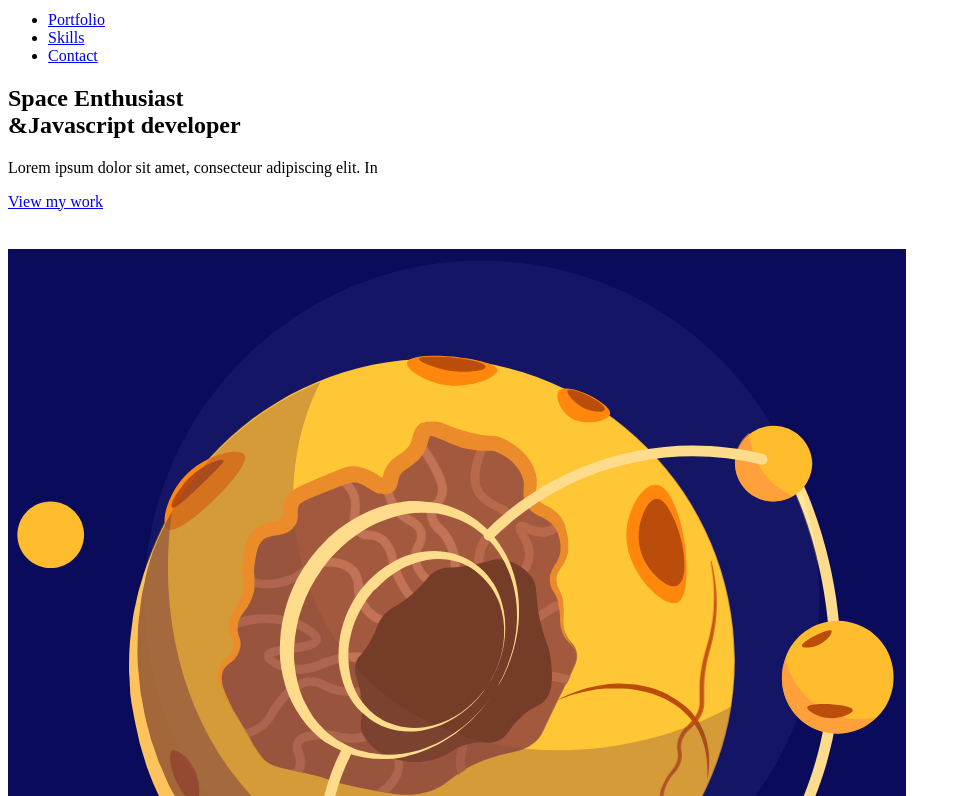
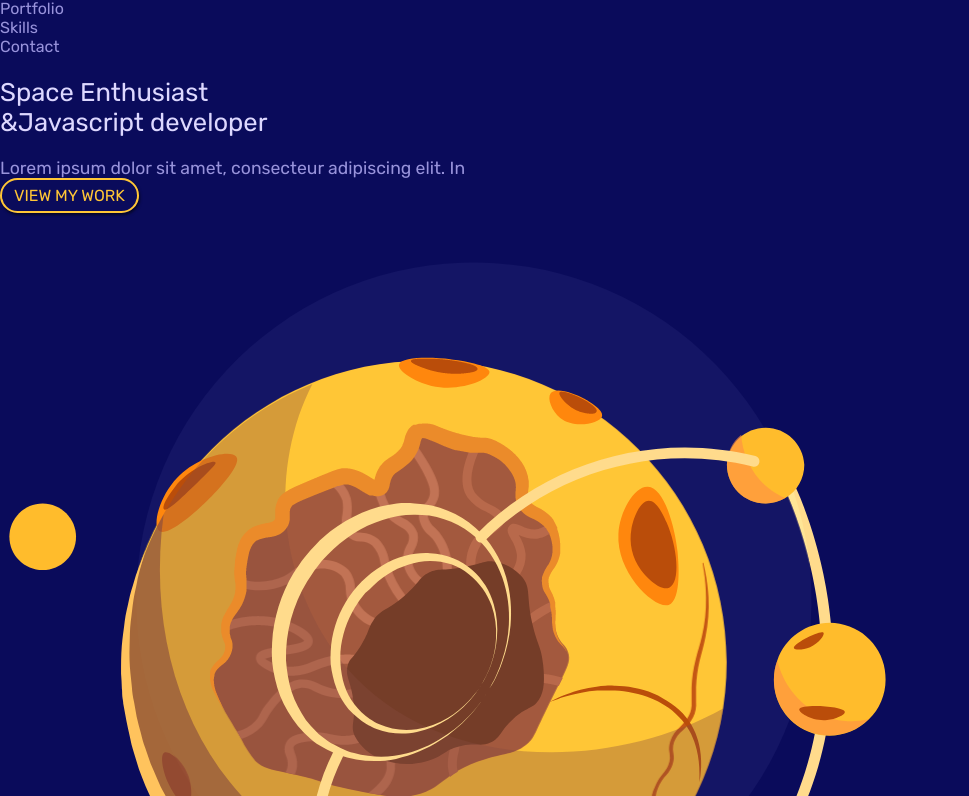
Before and after one commit to chisom-odo/Responsive-design-netninja, a plain HTML site: page index.html in a window 1280 px wide. Shown: the part 56-852 px from the top of the page, without its empty margins (0-969 px from the left). Drawn offline with Linux system fonts and the light colour scheme.

Commit message:
fonts
Setting up the fonts and resets for the lp

```diff
--- a/index.html
+++ b/index.html
@@ -4,6 +4,13 @@
     <meta charset="UTF-8" />
     <meta name="viewport" content="width=device-width, initial-scale=1.0" />
     <title>Cosmo Junkie</title>
+    <link rel="preconnect" href="https://fonts.googleapis.com" />
+    <link rel="preconnect" href="https://fonts.gstatic.com" crossorigin />
+    <link
+      href="https://fonts.googleapis.com/css2?family=Rubik:wght@400;500&display=swap"
+      rel="stylesheet"
+    />
+    <link rel="stylesheet" href="styles.css" />
   </head>
   <body>
     <nav class="site-nav grid">
@@ -20,7 +27,7 @@
         <p class="leading">
           Lorem ipsum dolor sit amet, consecteur adipiscing elit. In
         </p>
-        <a href="#Portfolio" clas="button">View my work</a>
+        <a href="#Portfolio" class="button">View my work</a>
       </div>
       <div class="welcome-img">
         <img src="/assets/images/banner_image.png" alt="Pic of planet" />
--- a/styles.css
+++ b/styles.css
@@ -1,22 +1,100 @@
 /* Variables */
-
+:root {
+  --primary: #ffc636;
+  --secondary: #0a0b5b;
+}
 /* reset */
+body,
+p,
+a,
+ul,
+li {
+  margin: 0;
+  padding: 0;
+  text-decoration: none;
+  box-sizing: border-box;
+}
+li {
+  list-style-type: none;
+  /* A list-style-type of none will remove the bullet point. */
+}
 
 /* basic styles */
+body {
+  background: var(--secondary);
+  overflow-x: hidden;
+  font-family: "Rubik", sans-serif;
+  /* overflow x hidden will hide the horizontal scrollbar. */
+}
+
+.button {
+  background: none;
+  border: 2px solid var(--primary);
+  color: var(--primary);
+  padding: 6px 12px;
+  border-radius: 20px;
+  text-transform: uppercase;
+  box-shadow: 1px 2px 3px rgba(0, 0, 0, 0.6);
+  display: inline-block;
+  /* The reason why i put the display to inline-block is because i want the button to be inline with the text. */
+}
+
+.button:hover {
+  background: var(--primary);
+  color: #222;
+  transition: 0.3s ease-in-out;
+}
+
+input,
+textarea {
+  background: rgba(255, 255, 255, 0.05);
+  padding: 10px 16px;
+  border-radius: 20px;
+  border: 2px solid #9893db;
+  color: #f2f2f2;
+}
+
+h1,
+h2,
+h3,
+h4 {
+  color: #ddd8ff;
+  font-weight: normal;
+}
+
+p,
+a,
+li {
+  color: #9893db;
+}
+
+h1,
+h3 {
+  font-size: 1.2em;
+}
+
+h2 {
+  font-size: 1.6em;
+}
+
+h4 {
+  font-size: 1.1em;
+}
+
+.leading {
+  font-size: 1.1em;
+}
 
 /* mobile styles */
 
 /* small tablet styles */
-@media screen and (min-width:620px){
-
+@media screen and (min-width: 620px) {
 }
 
 /* Large tablet and laptop styles */
-@media screen and (min-width:960px){
-
+@media screen and (min-width: 960px) {
 }
 
 /* desktop styles */
-@media screen and (min-width:1200px){
-
+@media screen and (min-width: 1200px) {
 }
```
